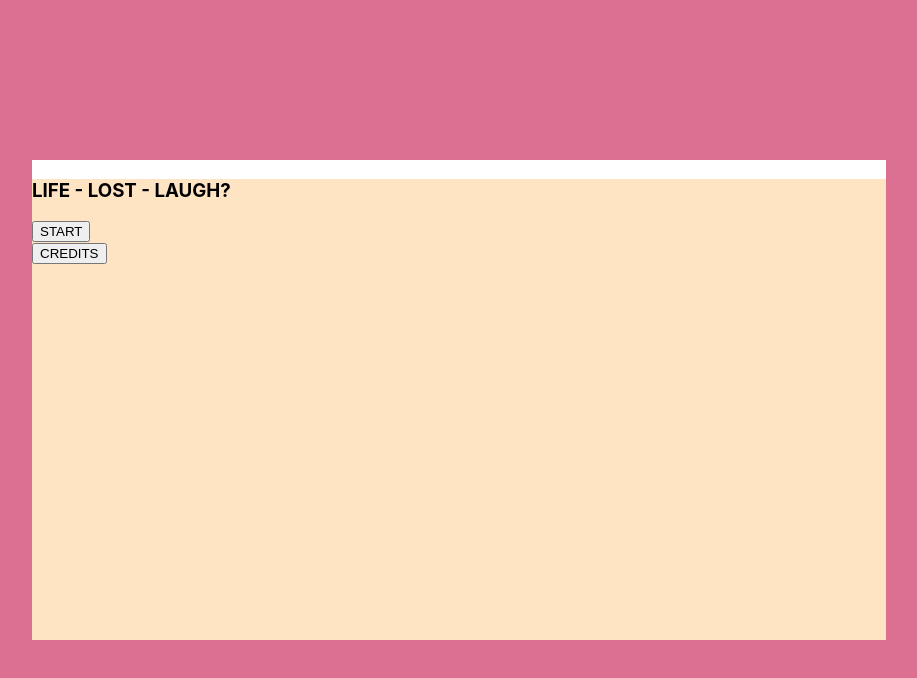
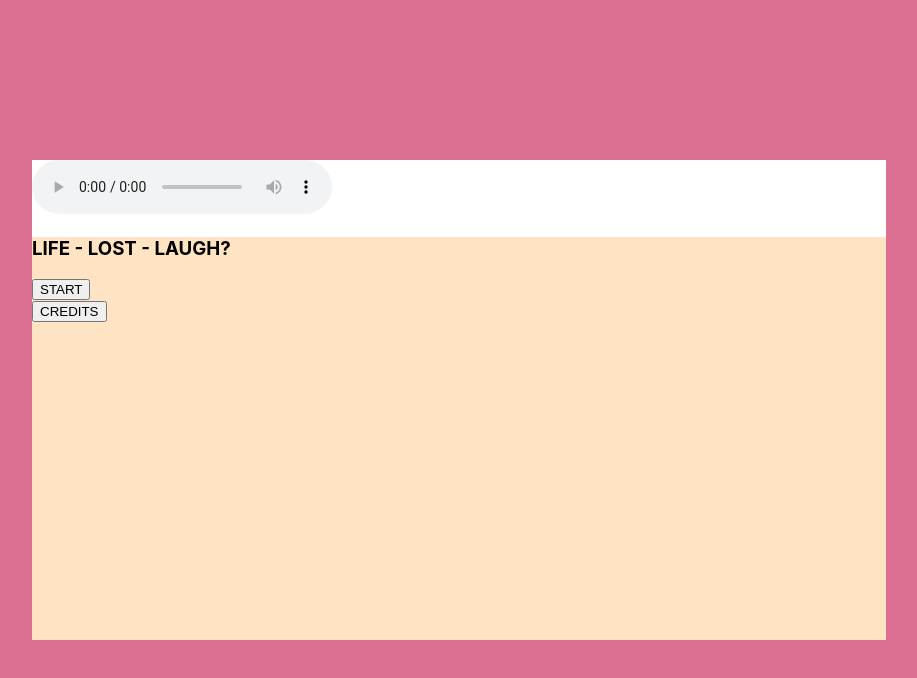
Before and after one commit to fien-n-nice/life-lost-laugh, a React (Create React App) app: page / in a window 1280 px wide. Shown: the top 678 px of the page, without its empty margins (181-1098 px from the left). Built offline with nearby package versions, Linux system fonts and the light colour scheme.

Commit message:
html audio player

```diff
--- a/src/App.js
+++ b/src/App.js
@@ -119,7 +119,11 @@ class App extends Component {
 
     return (
       <div>
-
+        <audio
+          controls
+          src="https://raw.githubusercontent.com/fien-n-nice/life-lost-laugh/nooran-sekoilut/src/components/whole-song.mp3"
+          autoPlay={true}
+          loop={true} />
 
         <div id="mouseScreen" onMouseOver={whereWeHover} onMouseMove={this._onMouseMove.bind(this)}>
           <StartScreen
```
Also changed, not shown: src/components/Audio.js (deleted).
